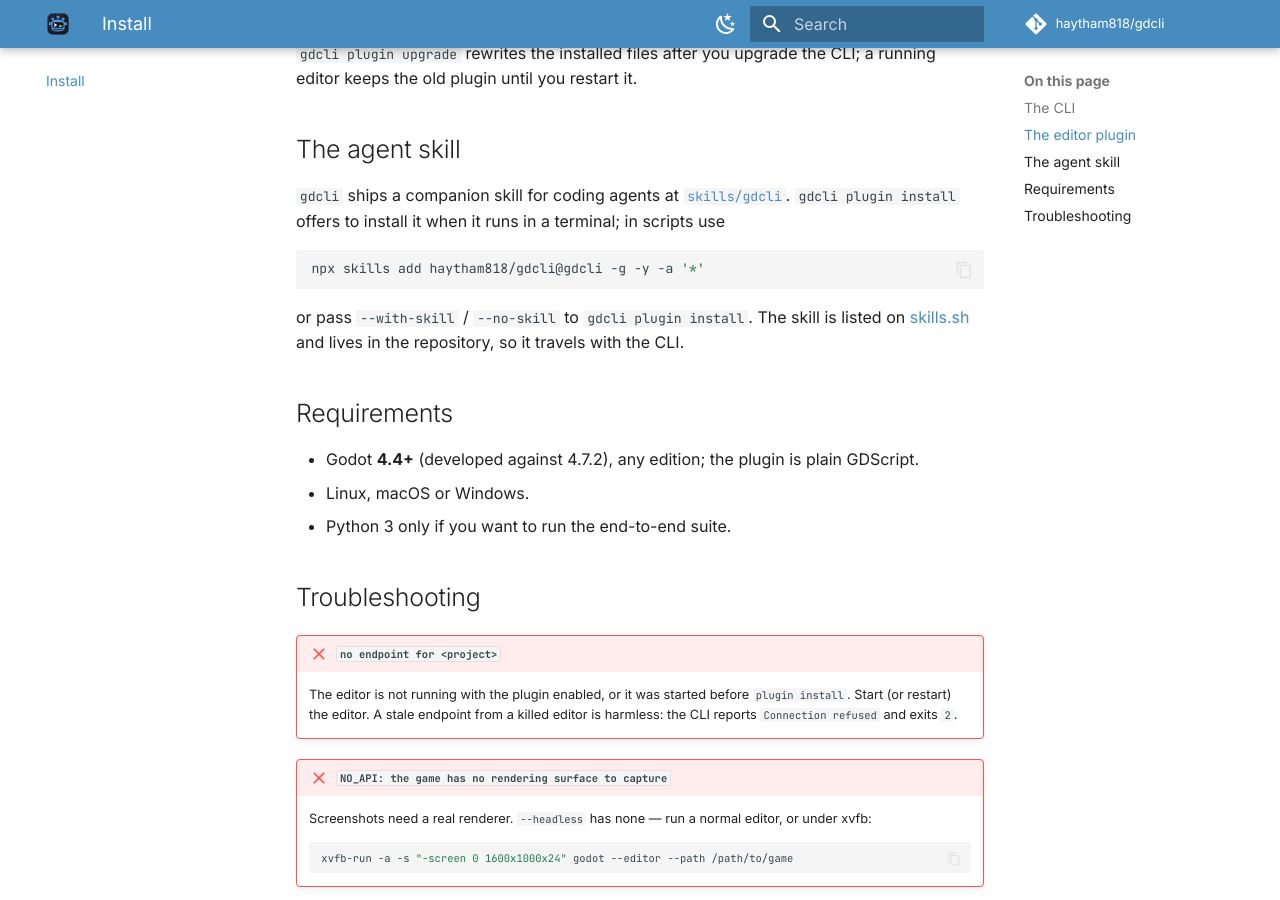
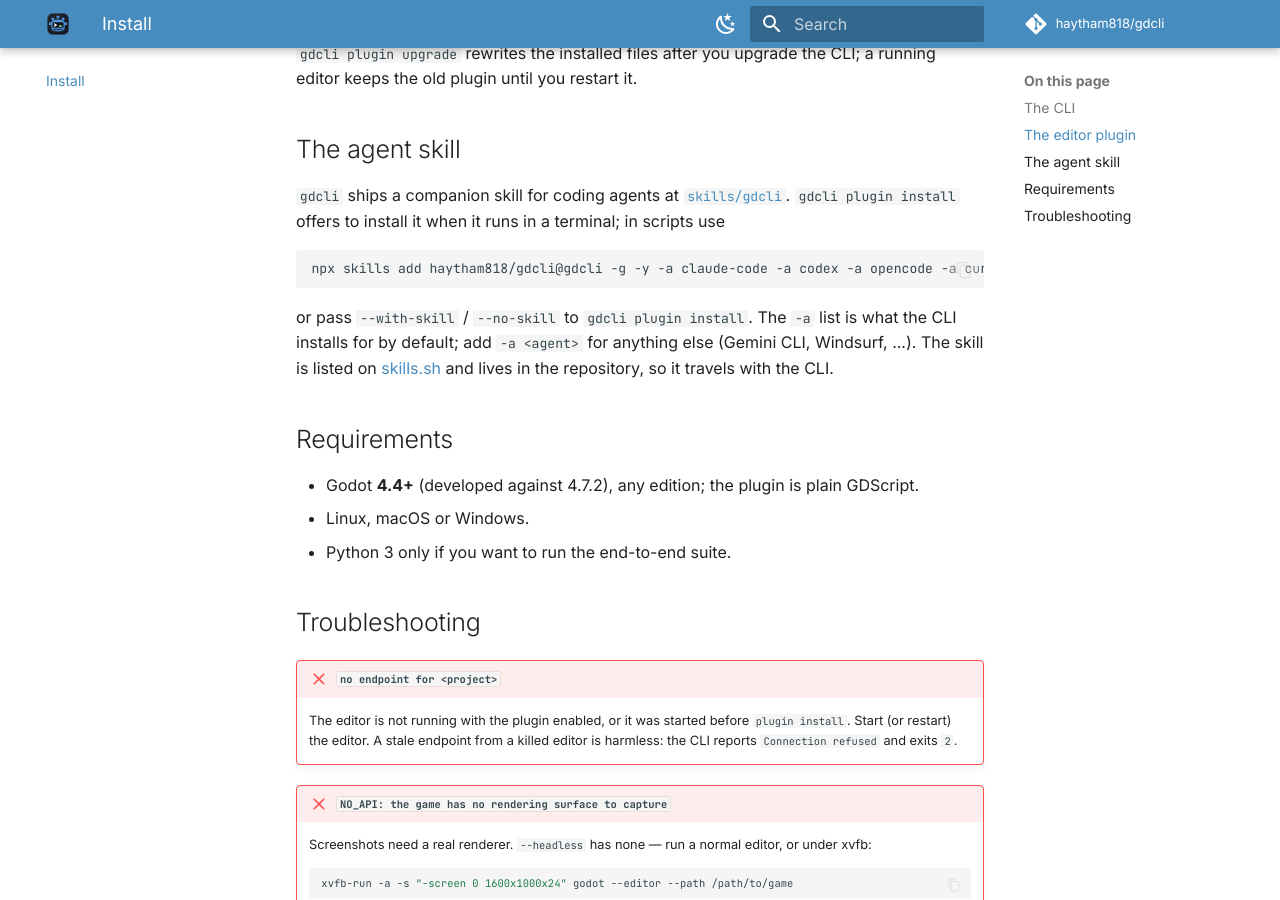
Before and after one commit to haytham818/gdcli, an MkDocs documentation site: the page built from docs/install.md, in a window 1280 px wide and 900 px high, scrolled down 1293 px. Built offline with MkDocs 1.6.1 and Material for MkDocs 9.7.7, drawn with Linux system fonts in a browser that asks for light colours; comment, search, counter and statistics services are not loaded.

Commit message:
fix: bound the skill's agent list
`-a '*'` links the skill into every agent directory the CLI knows about (dozens
of hidden folders). Install for the four mainstream agents instead; anyone else
adds another -a. Also corrects the command in the README and docs.

````diff
--- a/docs/install.md
+++ b/docs/install.md
@@ -75,10 +75,11 @@
 `gdcli plugin install` offers to install it when it runs in a terminal; in scripts use
 
 ```sh
-npx skills add haytham818/gdcli@gdcli -g -y -a '*'
+npx skills add haytham818/gdcli@gdcli -g -y -a claude-code -a codex -a opencode -a cursor
 ```
 
-or pass `--with-skill` / `--no-skill` to `gdcli plugin install`. The skill is listed on
+or pass `--with-skill` / `--no-skill` to `gdcli plugin install`. The `-a` list is
+what the CLI installs for by default; add `-a <agent>` for anything else (Gemini CLI, Windsurf, ...). The skill is listed on
 [skills.sh](https://skills.sh/haytham818/gdcli/gdcli) and lives in the repository, so it
 travels with the CLI.
 
````
Also changed, not shown: README.md (+1 -1 lines), 1 other file.
